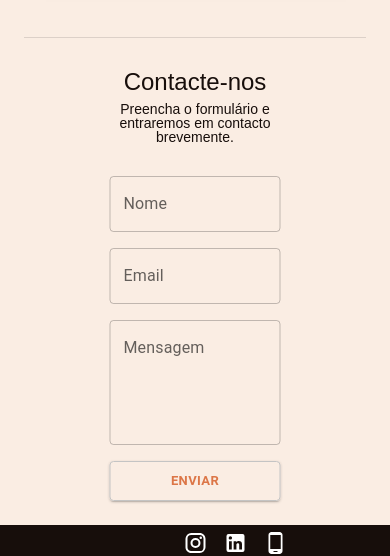
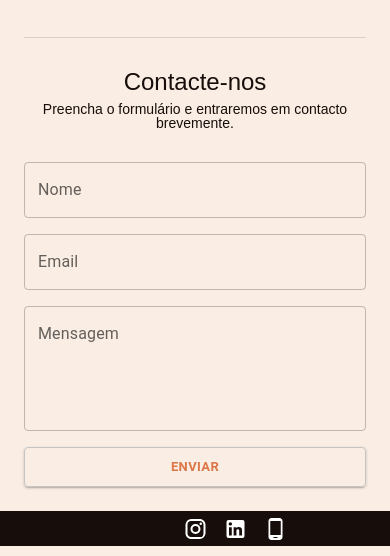
Before and after one commit to sofiarnunes/restoreIT, a React (Create React App) app: page / in a window 390 px wide. Shown: the part 1457-2013 px from the top of the page. Built offline with nearby package versions, Linux system fonts and the light colour scheme; a web font is replaced by a local one.

Commit message:
Contact & menu mobile

```diff
--- a/src/ecosystem/organisms/contacts/Contact.js
+++ b/src/ecosystem/organisms/contacts/Contact.js
@@ -6,8 +6,11 @@ import Input from '../../atoms/input/Input';
 import Text from '../../atoms/text/Text';
 
 const Contact = ({currRef}) => {
+
+    const innerWidth = window.innerWidth;
+
     return (
-        <div className='mt-2 mb-1' style={{width: '50%', position: 'relative', left: '50%', transform: 'translate(-50%)'}} ref={currRef}>
+        <div className='mt-2 mb-1' style={innerWidth > 600 ? {width: '50%', position: 'relative', left: '50%', transform: 'translate(-50%)'} : {width: '100%', position: 'relative', left: '50%', transform: 'translate(-50%)'}} ref={currRef}>
             <Text txt='Contacte-nos' stl='x-medium mb-05'/>
             <Text txt='Preencha o formulário e entraremos em contacto brevemente.' stl='small mb-2'/>
             <Input id={FormType.contactForm} stl='width-1'/>
--- a/src/ecosystem/organisms/topBar/TopBar.js
+++ b/src/ecosystem/organisms/topBar/TopBar.js
@@ -38,7 +38,7 @@ const TopBar = ({ window, id, handleSearch }) => {
               return(
                 <ListItem key={index} disablePadding >
                   <ListItemButton sx={{ textAlign: 'center' }}>
-                    <ListItemText primary={info.name}/>
+                    <ListItemText primary={info.name} onClick={() => handleSearch(info.name)}/>
                   </ListItemButton>
                 </ListItem>
               )
--- a/src/ecosystem/pages/home/HomePage.js
+++ b/src/ecosystem/pages/home/HomePage.js
@@ -13,11 +13,14 @@ import Footer from '../../molecules/footer/Footer';
 
 const HomePage = () => {
 
+    const innerWidth = window.innerWidth;
+
+
     const [isShown, setIsShown] = useState(false);
     const [showType, setShownType] = useState([]);
     const [urlSelected, setUrlSelected] = useState('');
 
-    const scrollToRef = (ref) => window.scrollTo({top: ref.current.offsetTop + 200, behavior: 'smooth'})
+    const scrollToRef = (ref) => window.scrollTo(innerWidth > 600 ? {top: ref.current.offsetTop + 200, behavior: 'smooth'} : {top: ref.current.offsetTop + 500, behavior: 'smooth'} )
 
     const refSobre = useRef(null)
     const refServiços = useRef(null)
@@ -33,7 +36,6 @@ const HomePage = () => {
         }
     }
 
-    const innerWidth = window.innerWidth;
 
     return (
         <div>
```
